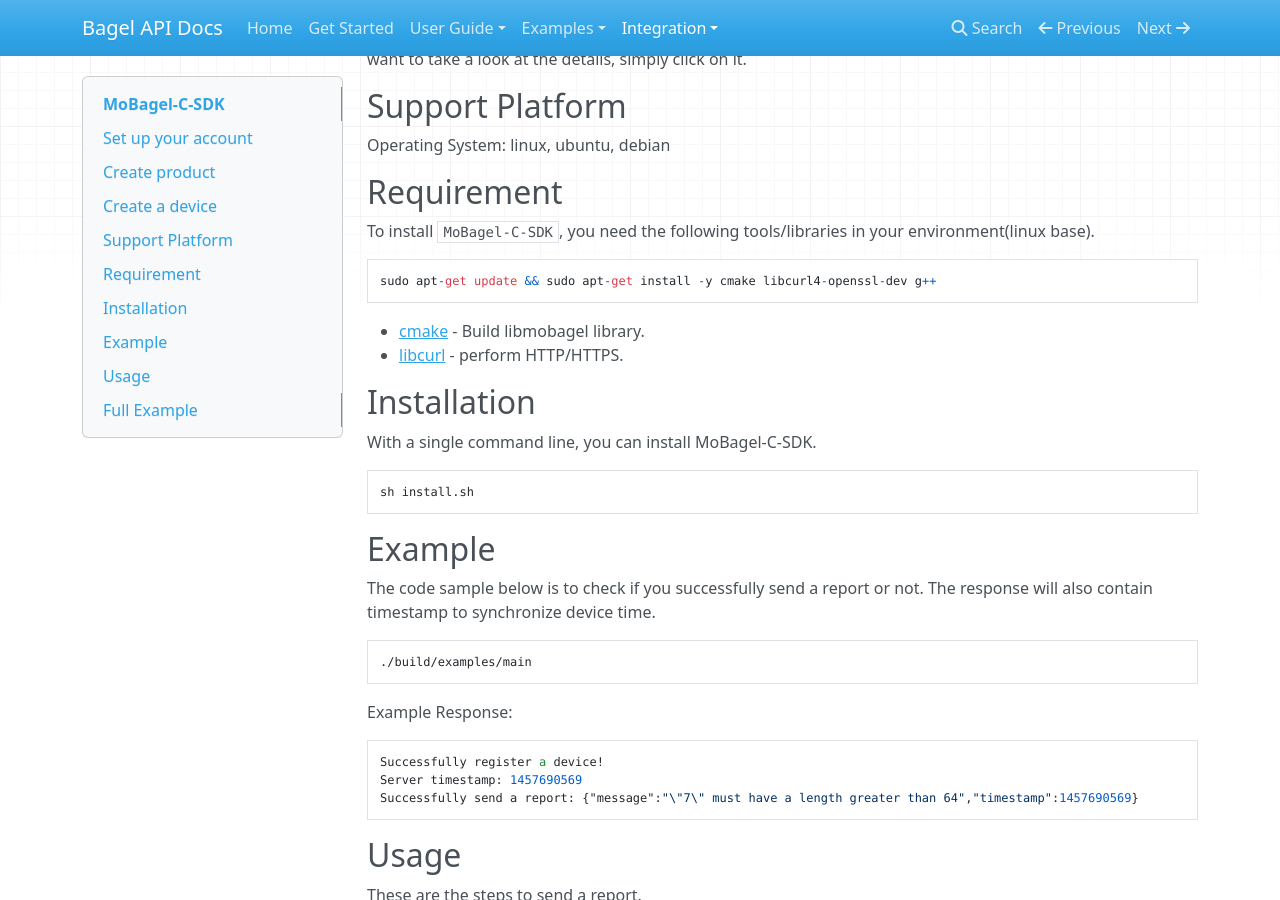
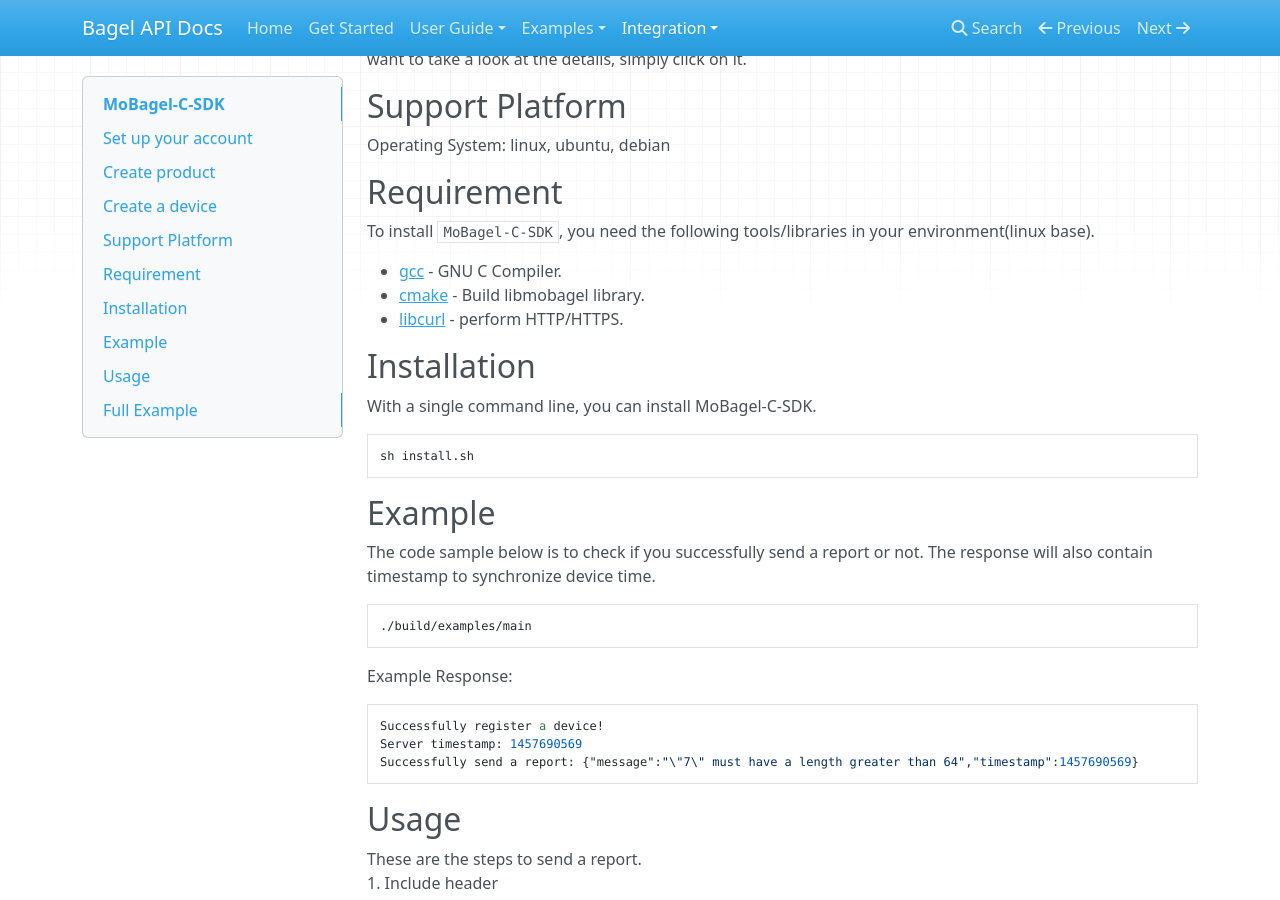
Before and after one commit to ChaoKuan-Lin/docs, an MkDocs documentation site: the page built from mkdocs/integration/c.md, in a window 1280 px wide and 900 px high, scrolled down 747 px. Built offline with MkDocs 1.6.1, drawn with Linux system fonts in a browser that asks for light colours; nearby versions of some CDN libraries; old or Windows-style settings are respelled for this version of MkDocs.

Commit message:
Remove code line Add gcc intro.

````diff
--- a/mkdocs/integration/c.md
+++ b/mkdocs/integration/c.md
@@ -31,10 +31,8 @@ Operating System: linux, ubuntu, debian
 ## Requirement
 To install `MoBagel-C-SDK`, you need the following tools/libraries in your environment(linux base).
 
-```
-sudo apt-get update && sudo apt-get install -y cmake libcurl4-openssl-dev g++
-```
 
+* [gcc](https://gcc.gnu.org) - GNU C Compiler.
 * [cmake](https://cmake.org/) - Build libmobagel library.
 * [libcurl](https://curl.haxx.se/libcurl/) - perform HTTP/HTTPS.
 
````
